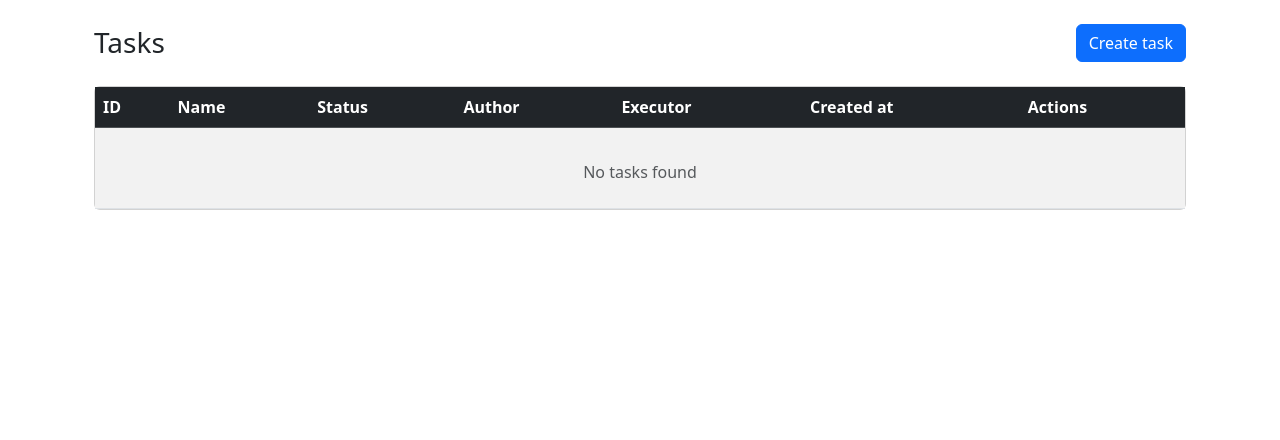
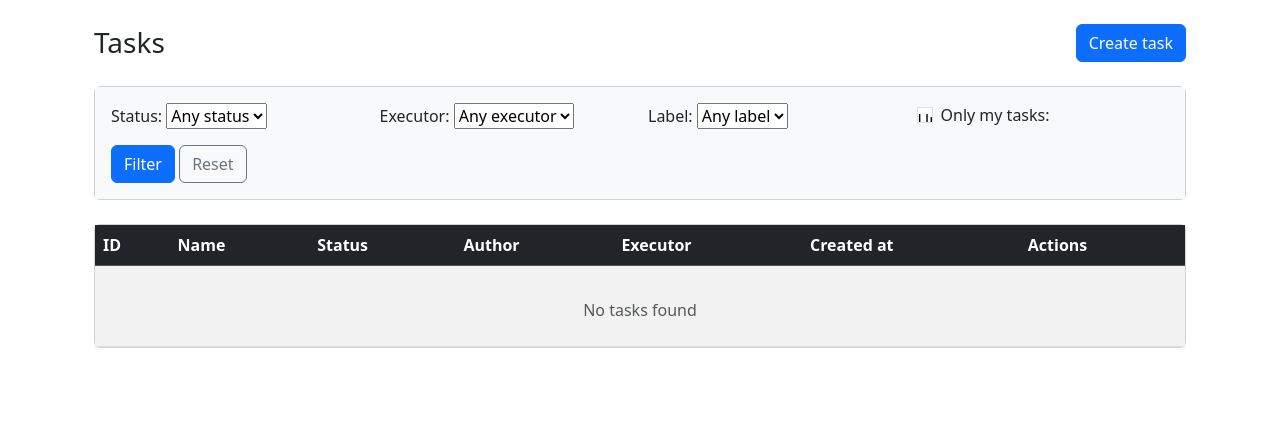
Before and after one commit to Vitaliy-Berezhnoy/python-project-52, a Django app: page /tasks/ in a window 1280 px wide. Shown: the part 56-496 px from the top of the page. Run offline with Django 5.2, Linux system fonts and the light colour scheme; the visitor is signed in with stand-in values (Sample User, id 1); data comes from the database, SQL or seed files in the repository; data that the repository does not hold is empty; some libraries are stand-ins or nearby versions.

Commit message:
Сompletes step 7

```diff
--- a/pyproject.toml
+++ b/pyproject.toml
@@ -8,6 +8,7 @@ dependencies = [
     "dj-database-url>=3.0.1",
     "django>=5.2.5",
     "django-bootstrap5>=25.2",
+    "django-filter>=25.1",
     "gunicorn>=23.0.0",
     "psycopg2-binary>=2.9.10",
     "python-dotenv>=1.1.1",
--- a/task_manager/settings.py
+++ b/task_manager/settings.py
@@ -53,6 +53,7 @@ INSTALLED_APPS = [
     'task_manager.statuses',
     'task_manager.tasks',
     'task_manager.labels',
+    'django_filters',
 ]
 
 MIDDLEWARE = [
--- /dev/null
+++ b/task_manager/tasks/filters.py
@@ -0,0 +1,48 @@
+import django_filters
+from django.utils.translation import gettext_lazy as _
+from .models import Task
+from task_manager.statuses.models import Status
+from task_manager.users.models import User
+from task_manager.labels.models import Label
+
+
+class TaskFilter(django_filters.FilterSet):
+    status = django_filters.ModelChoiceFilter(
+        queryset=Status.objects.all(),
+        label=_('Status'),
+        empty_label=_('Any status')
+    )
+
+    executor = django_filters.ModelChoiceFilter(
+        queryset=User.objects.all(),
+        label=_('Executor'),
+        empty_label=_('Any executor')
+    )
+
+    labels = django_filters.ModelChoiceFilter(
+        queryset=Label.objects.all(),
+        label=_('Label'),
+        empty_label=_('Any label')
+    )
+
+    self_tasks = django_filters.BooleanFilter(
+        method='filter_self_tasks',
+        label=_('Only my tasks'),
+        widget=django_filters.widgets.BooleanWidget(attrs={'class': 'form-check-input'})
+    )
+
+    class Meta:
+        model = Task
+        fields = ['status', 'executor', 'labels']
+
+    def filter_self_tasks(self, queryset, name, value):
+        if value:
+            return queryset.filter(author=self.request.user)
+        return queryset
+
+    def __init__(self, *args, **kwargs):
+        super().__init__(*args, **kwargs)
+        # Упорядочиваем queryset для выпадающих списков
+        self.filters['status'].queryset = Status.objects.all().order_by('name')
+        self.filters['executor'].queryset = User.objects.all().order_by('username')
+        self.filters['labels'].queryset = Label.objects.all().order_by('name')
--- a/task_manager/tasks/views.py
+++ b/task_manager/tasks/views.py
@@ -1,25 +1,35 @@
-from django.views.generic import ListView, CreateView, UpdateView, DeleteView, DetailView
+from django.views.generic import CreateView, UpdateView, DeleteView, DetailView
 from django.contrib.messages.views import SuccessMessageMixin
 from django.contrib.auth.mixins import LoginRequiredMixin, UserPassesTestMixin
 from django.urls import reverse_lazy
 from django.utils.translation import gettext_lazy as _
 from django.shortcuts import redirect
 from django.contrib import messages
+from django_filters.views import FilterView
 from .models import Task
 from .forms import TaskForm
+from .filters import TaskFilter
 
 
-class TasksListView(LoginRequiredMixin, ListView):
+class TasksListView(LoginRequiredMixin, FilterView):
     model = Task
     template_name = 'tasks/index.html'
     context_object_name = 'tasks'
+    filterset_class = TaskFilter
     ordering = ['-created_at']
+
+    def get_queryset(self):
+        queryset = super().get_queryset()
+        return queryset.select_related('status', 'author', 'executor').prefetch_related('labels')
 
 
 class TaskDetailView(LoginRequiredMixin, DetailView):
     model = Task
     template_name = 'tasks/detail.html'
     context_object_name = 'task'
+
+    def get_queryset(self):
+        return super().get_queryset().select_related('status', 'author', 'executor').prefetch_related('labels')
 
 
 class TaskCreateView(LoginRequiredMixin, SuccessMessageMixin, CreateView):
--- a/task_manager/templates/tasks/index.html
+++ b/task_manager/templates/tasks/index.html
@@ -13,6 +13,51 @@
                 <a href="{% url 'tasks:create' %}" class="btn btn-primary">
                     {% trans "Create task" %}
                 </a>
+            </div>
+
+            <!-- Форма фильтрации -->
+            <div class="card mb-4">
+                <div class="card-body bg-light">
+                    <form method="get" class="row g-3 align-items-end">
+
+                        <!-- Статус -->
+                        <div class="col-md-3">
+                            <div class="form-group">
+                               {{ filter.form.status.label_tag }}
+                               {{ filter.form.status }}
+                            </div>
+                        </div>
+
+                        <!-- Исполнитель -->
+                        <div class="col-md-3">
+                            <div class="form-group">
+                                {{ filter.form.executor.label_tag }}
+                                {{ filter.form.executor }}
+                            </div>
+                        </div>
+
+                        <!-- Метка -->
+                        <div class="col-md-3">
+                            <div class="form-group">
+                                {{ filter.form.labels.label_tag }}
+                                {{ filter.form.labels }}
+                            </div>
+                        </div>
+
+                        <!-- Только мои задачи -->
+                        <div class="col-md-3">
+                            <div class="form-check">
+                                {{ filter.form.self_tasks }}
+                                {{ filter.form.self_tasks.label_tag }}
+                            </div>
+                        </div>
+
+                        <div class="col-12">
+                            <button type="submit" class="btn btn-primary">{% trans "Filter" %}</button>
+                            <a href="{% url 'tasks:tasks' %}" class="btn btn-outline-secondary">{% trans "Reset" %}</a>
+                        </div>
+                    </form>
+                </div>
             </div>
 
             <!-- Таблица задач -->
@@ -71,4 +116,10 @@
         </div>
     </div>
 </div>
+
+<style>
+.form-select, .form-control {
+    width: 100%;
+}
+</style>
 {% endblock %}
```
Also changed, not shown: locale/ru/LC_MESSAGES/django.po, task_manager/tasks/tests/test_filters.py (added), 2 other files.
